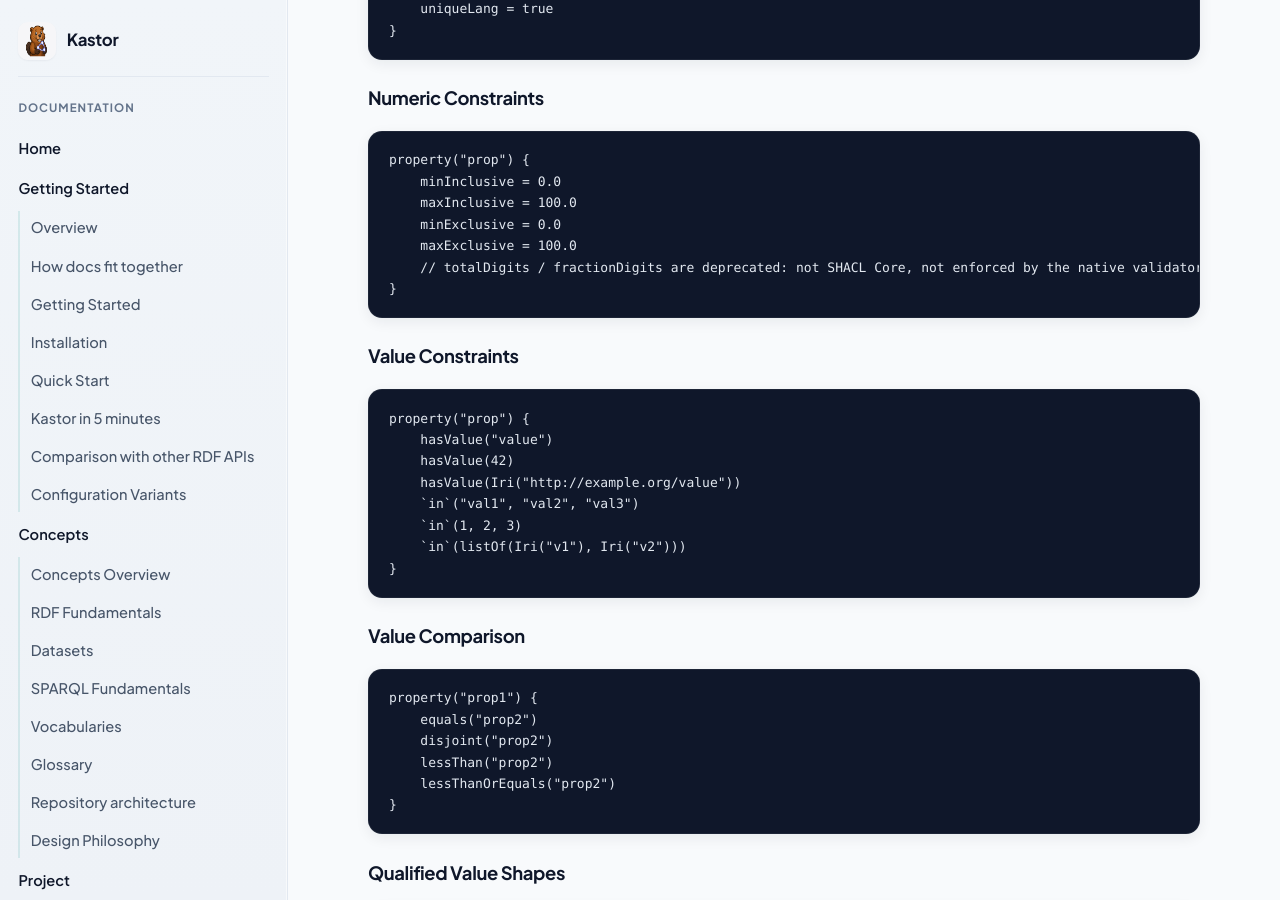
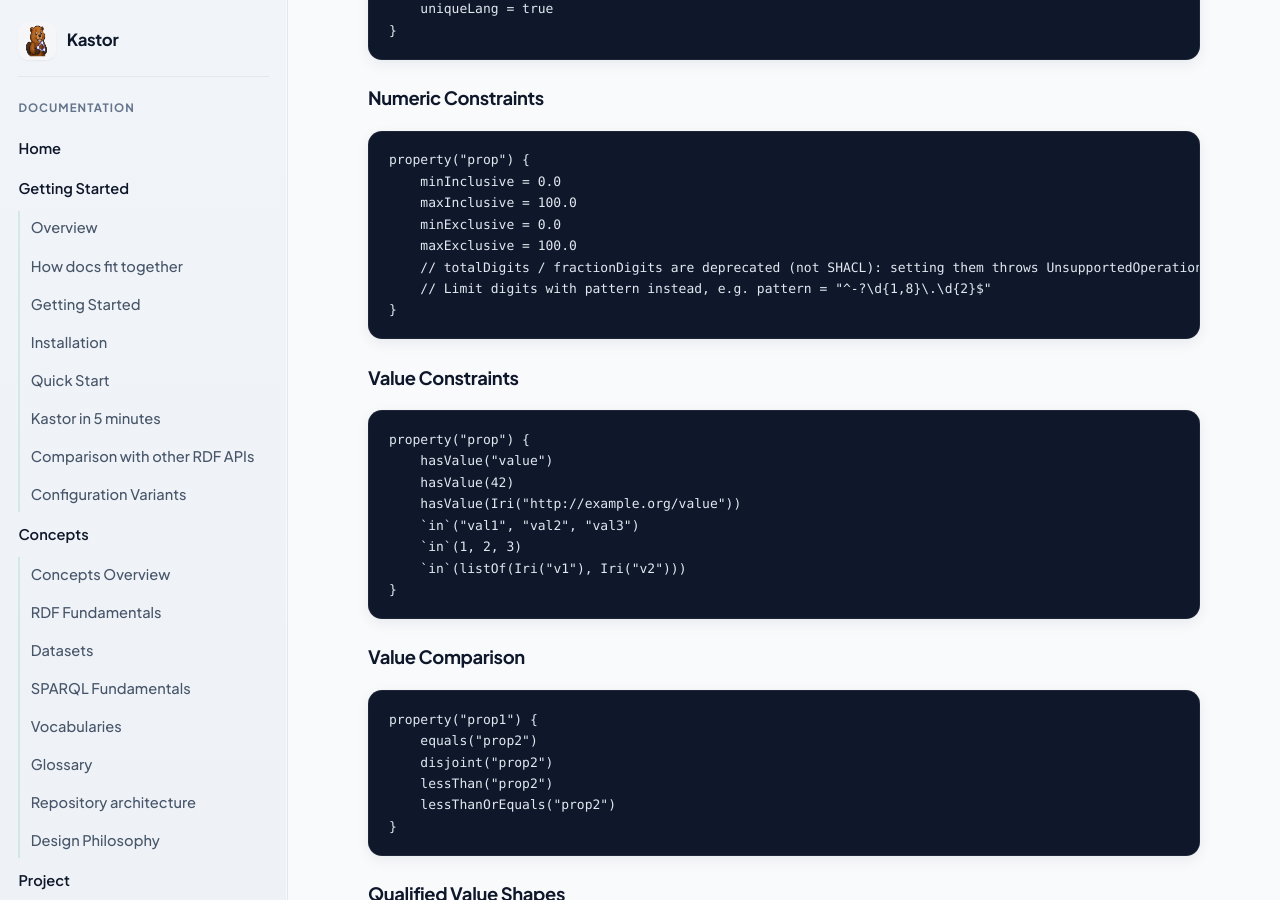
Before and after one commit to geoknoesis/kastor, a Jekyll site: the page built from docs/kastor/resources/shacl-dsl-quickref.md, in a window 1280 px wide and 900 px high, scrolled down 1405 px. Built offline with Jekyll 4.4.1, drawn with Linux system fonts in a browser that asks for light colours; our own code applies the rules of GitHub Pages for plain Markdown files.

Commit message:
docs(shacl-dsl): deprecated digit setters throw UnsupportedOperationException
totalDigits / fractionDigits are not SHACL constraints. Setting them now
throws instead of silently doing nothing; point readers to pattern.

Co-Authored-By: Claude Opus 5 (1M context) <noreply@anthropic.com>

````diff
--- a/docs/kastor/resources/shacl-dsl-quickref.md
+++ b/docs/kastor/resources/shacl-dsl-quickref.md
@@ -63,7 +63,8 @@ property("prop") {
     maxInclusive = 100.0
     minExclusive = 0.0
     maxExclusive = 100.0
-    // totalDigits / fractionDigits are deprecated: not SHACL Core, not enforced by the native validator
+    // totalDigits / fractionDigits are deprecated (not SHACL): setting them throws UnsupportedOperationException.
+    // Limit digits with pattern instead, e.g. pattern = "^-?\d{1,8}\.\d{2}$"
 }
 ```
 
````
Also changed, not shown: docs/kastor/api/shacl-dsl-guide.md (+1 -1 lines).
